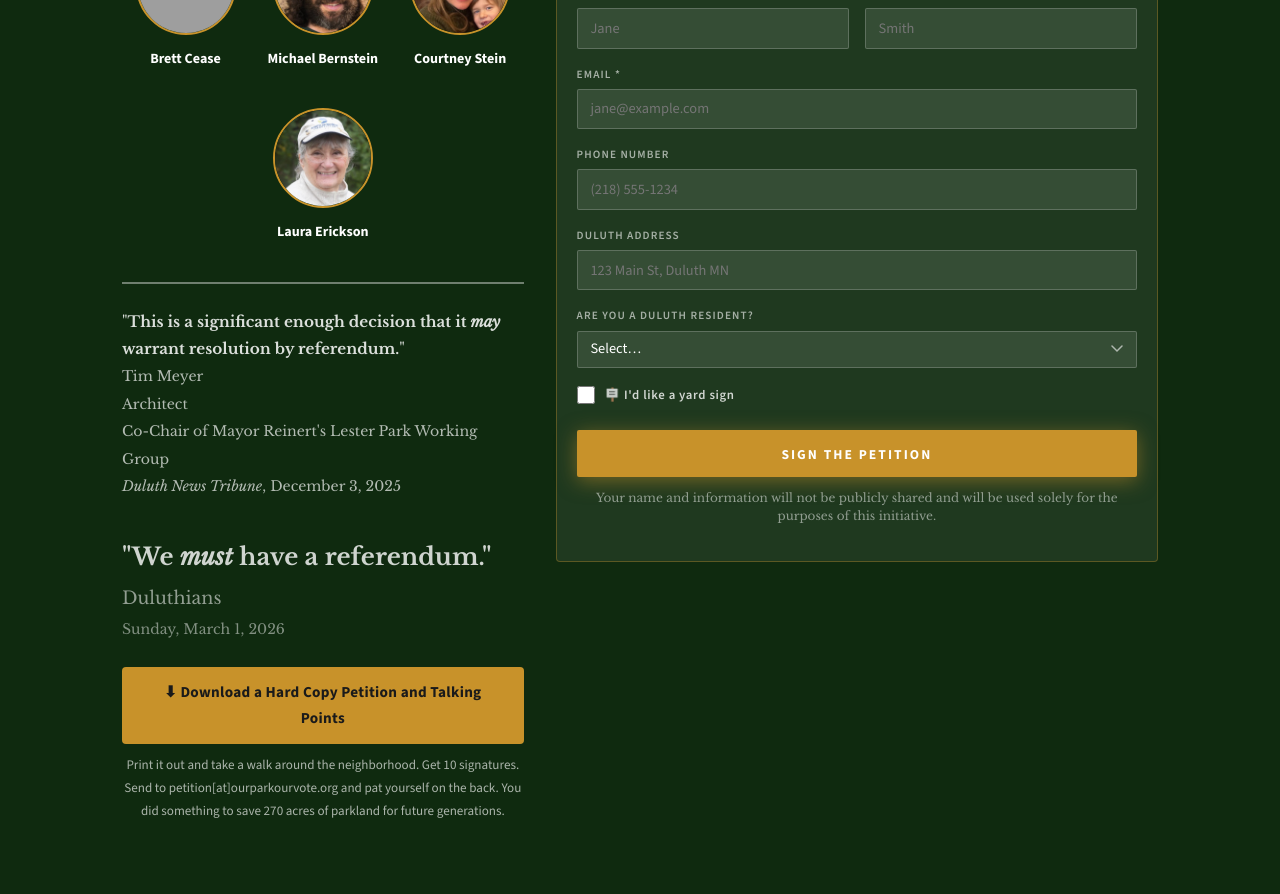
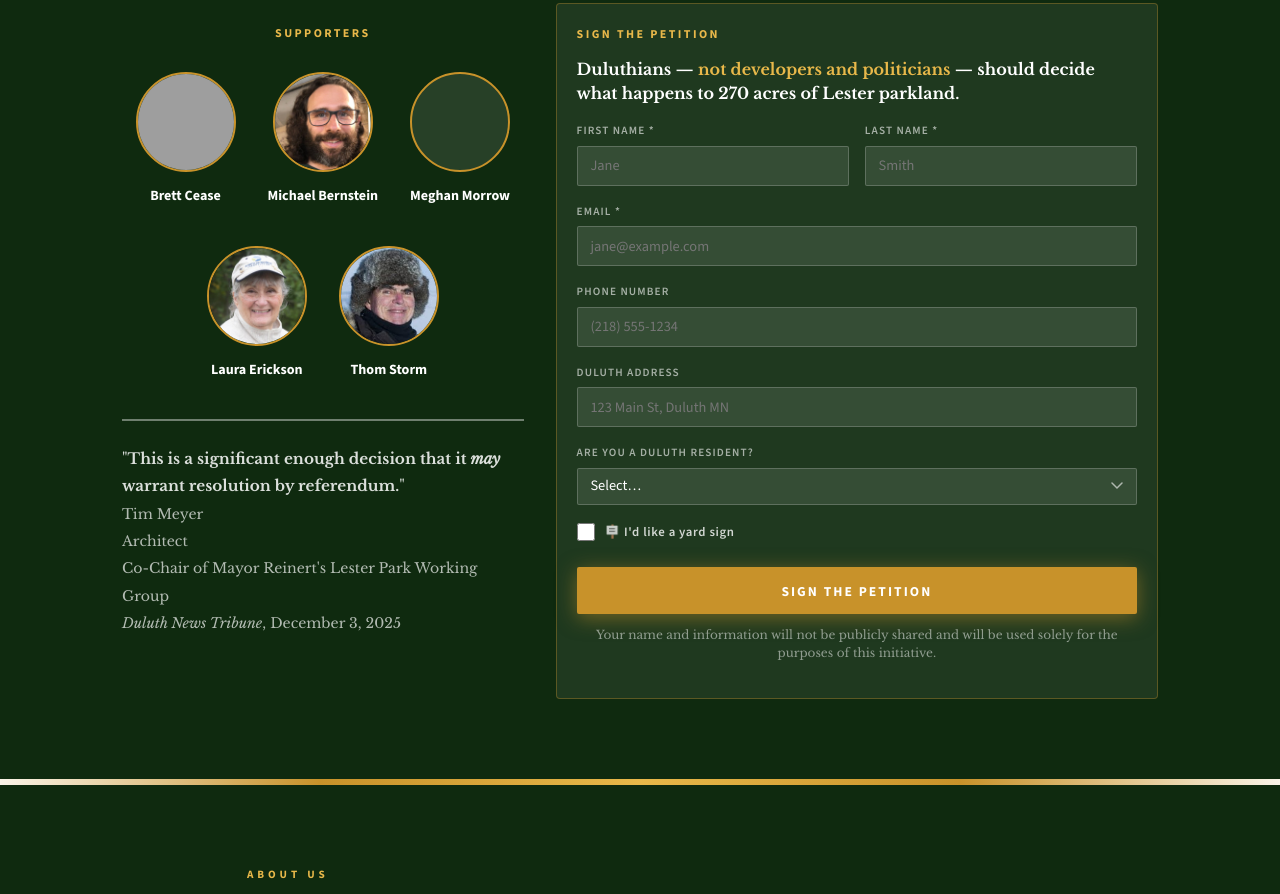
Before and after one commit to mbernstein04/ourparkourvote, a plain HTML site: page index.html in a window 1280 px wide. Shown: the part 406-1300 px from the top of the page. Drawn offline with nearby package versions, Linux system fonts and the light colour scheme; grey boxes are pictures that could not be loaded; a web font is replaced by a local one.

Commit message:
Add files via upload

```diff
--- a/index.html
+++ b/index.html
@@ -860,7 +860,8 @@ footer a { color: var(--gold-light); }
 ══════════════════════════════════════ -->
 <section id="petition" class="sec-petition">
   <div class="container">
-    <h2 class="section-title" style="color:#fff;margin-bottom:1.5rem;text-align:center;">Tell the Mayor and City Council:<br><span>Put Lester's Future to a Public Vote</span></h2>
+    <p class="section-label" style="color:var(--gold-light);text-align:center;">Sign Our Citizen Initiative Petition</p>
+    <h2 class="section-title" style="color:#fff;margin-bottom:1.5rem;text-align:center;"><span style="color:#fff;">Duluthians</span> <span style="color:var(--gold);">— not developers and politicians —</span><br><span style="color:#fff;">should decide the fate of 230 acres of Lester parkland.</span></h2>
 
 
 
@@ -870,7 +871,7 @@ footer a { color: var(--gold-light); }
       <!-- LEFT COL: supporters + tim meyer together -->
       <div id="left-col" style="display:flex;flex-direction:column;">
         <div id="our-supporters" style="padding-top:1.25rem;">
-          <h3 style="font-family:'Source Sans 3',sans-serif;font-size:0.75rem;font-weight:800;letter-spacing:0.2em;text-transform:uppercase;color:var(--gold-light);text-align:center;margin-bottom:1.75rem;">Add Your Voice</h3>
+          <h3 style="font-family:'Source Sans 3',sans-serif;font-size:0.75rem;font-weight:800;letter-spacing:0.2em;text-transform:uppercase;color:var(--gold-light);text-align:center;margin-bottom:1.75rem;">Supporters</h3>
           <div style="display:flex;flex-wrap:wrap;justify-content:center;gap:2rem;">
             <div style="text-align:center;max-width:160px;">
               <div style="width:100px;height:100px;border-radius:50%;overflow:hidden;margin:0 auto 0.75rem;border:2px solid var(--gold);background:rgba(255,255,255,0.1);">
@@ -886,9 +887,9 @@ footer a { color: var(--gold-light); }
             </div>
             <div style="text-align:center;max-width:160px;">
               <div style="width:100px;height:100px;border-radius:50%;overflow:hidden;margin:0 auto 0.75rem;border:2px solid var(--gold);background:rgba(255,255,255,0.1);">
-                <img src="courtney-stein.jpg" alt="Courtney Stein" style="width:100%;height:100%;object-fit:cover;" onerror="this.style.display='none'">
+                <img src="meghan-morrow.jpg" alt="Meghan Morrow" style="width:100%;height:100%;object-fit:cover;" onerror="this.style.display='none'">
               </div>
-              <p style="font-family:'Source Sans 3',sans-serif;font-weight:700;font-size:0.88rem;color:#fff;margin-bottom:0.3rem;">Courtney Stein</p>
+              <p style="font-family:'Source Sans 3',sans-serif;font-weight:700;font-size:0.88rem;color:#fff;margin-bottom:0.3rem;">Meghan Morrow</p>
             </div>
             <div style="text-align:center;max-width:160px;">
               <div style="width:100px;height:100px;border-radius:50%;overflow:hidden;margin:0 auto 0.75rem;border:2px solid var(--gold);background:rgba(255,255,255,0.1);">
@@ -896,16 +897,18 @@ footer a { color: var(--gold-light); }
               </div>
               <p style="font-family:'Source Sans 3',sans-serif;font-weight:700;font-size:0.88rem;color:#fff;margin-bottom:0.3rem;">Laura Erickson</p>
             </div>
+            <div style="text-align:center;max-width:160px;">
+              <div style="width:100px;height:100px;border-radius:50%;overflow:hidden;margin:0 auto 0.75rem;border:2px solid var(--gold);background:rgba(255,255,255,0.1);">
+                <img src="thom-storm.jpg" alt="Thom Storm" style="width:100%;height:100%;object-fit:cover;" onerror="this.style.display='none'">
+              </div>
+              <p style="font-family:'Source Sans 3',sans-serif;font-weight:700;font-size:0.88rem;color:#fff;margin-bottom:0.3rem;">Thom Storm</p>
+            </div>
           </div>
 
         <!-- Tim Meyer - desktop only -->
-        <div id="tim-meyer-desktop" style="margin-top:2rem;">
+        <div id="tim-meyer-desktop" style="margin-top:2rem;text-align:center;">
           <div style="border-top:2px solid rgba(255,255,255,0.4);margin-bottom:1.5rem;"></div>
-          <p style="color:rgba(255,255,255,0.85);font-family:'Libre Baskerville',Georgia,serif;font-size:0.95rem;line-height:1.8;margin:0;font-weight:400;">"<strong>This is a significant enough decision that it <em>may</em> warrant resolution by referendum.</strong>"<br><span style="font-size:0.88rem;opacity:0.8;">Tim Meyer<br>Architect<br>Co-Chair of Mayor Reinert's Lester Park Working Group<br><em>Duluth News Tribune</em>, December 3, 2025<br><br><strong style="color:#fff;font-size:1.5rem;display:block;text-align:left;margin-top:0.5rem;">"We <em>must</em> have a referendum."</strong><span style="font-size:1.1rem;opacity:0.8;display:block;margin-top:0.3rem;">Duluthians</span><span style="font-size:0.88rem;opacity:0.7;display:block;margin-top:0.2rem;">Sunday, March 1, 2026</span></span></p>
-        <div style="margin-top:1.5rem;display:flex;flex-direction:column;align-items:center;text-align:center;">
-          <a href="petition.pdf" download style="display:inline-block;background:var(--gold);color:#1a1a1a;font-family:'Source Sans 3',sans-serif;font-weight:800;font-size:0.95rem;padding:0.75rem 1.25rem;border-radius:4px;text-decoration:none;letter-spacing:0.02em;">⬇ Download a Hard Copy Petition and Talking Points</a>
-          <p style="font-family:'Source Sans 3',sans-serif;font-size:0.82rem;color:rgba(255,255,255,0.65);margin-top:0.6rem;">Print it out and take a walk around the neighborhood. Get 10 signatures. Send to petition[at]ourparkourvote.org and pat yourself on the back. You did something to save 270 acres of parkland for future generations.</p>
-        </div>
+          <p style="color:rgba(255,255,255,0.85);font-family:'Libre Baskerville',Georgia,serif;font-size:0.95rem;line-height:1.8;margin:0;font-weight:400;text-align:left;">"<strong>This is a significant enough decision that it <em>may</em> warrant resolution by referendum.</strong>"<br><span style="font-size:0.88rem;opacity:0.8;">Tim Meyer<br>Architect<br>Co-Chair of Mayor Reinert's Lester Park Working Group<br><em>Duluth News Tribune</em>, December 3, 2025</span></p>
         </div>
         </div>
       </div>
@@ -959,11 +962,7 @@ footer a { color: var(--gold-light); }
 <section id="tim-meyer-mobile" style="background:var(--forest-dark);padding:2.5rem 0;">
   <div class="container-narrow" style="text-align:center;">
     <div style="border-top:2px solid rgba(255,255,255,0.4);margin-bottom:1.5rem;"></div>
-    <p style="color:rgba(255,255,255,0.85);font-family:'Libre Baskerville',Georgia,serif;font-size:0.95rem;line-height:1.8;margin:0;font-weight:400;">"<strong>This is a significant enough decision that it <em>may</em> warrant resolution by referendum.</strong>"<br><span style="font-size:0.88rem;opacity:0.8;">Tim Meyer<br>Architect<br>Co-Chair of Mayor Reinert's Lester Park Working Group<br><em>Duluth News Tribune</em>, December 3, 2025<br><br><strong style="color:#fff;font-size:1.5rem;display:block;text-align:center;margin-top:0.5rem;">"We <em>must</em> have a referendum."</strong><span style="font-size:1.1rem;opacity:0.8;display:block;margin-top:0.3rem;">Duluthians</span><span style="font-size:0.88rem;opacity:0.7;display:block;margin-top:0.2rem;">Sunday, March 1, 2026</span></span></p>
-  <div style="margin-top:1.5rem;text-align:center;">
-          <a href="petition.pdf" download style="display:inline-block;background:var(--gold);color:#1a1a1a;font-family:'Source Sans 3',sans-serif;font-weight:800;font-size:0.95rem;padding:0.75rem 1.25rem;border-radius:4px;text-decoration:none;letter-spacing:0.02em;">⬇ Download a Hard Copy Petition and Talking Points</a>
-          <p style="font-family:'Source Sans 3',sans-serif;font-size:0.82rem;color:rgba(255,255,255,0.65);margin-top:0.6rem;">Print it out and take a walk around the neighborhood. Get 10 signatures. Send to petition[at]ourparkourvote.org and pat yourself on the back. You did something to save 270 acres of parkland for future generations.</p>
-        </div>
+    <p style="color:rgba(255,255,255,0.85);font-family:'Libre Baskerville',Georgia,serif;font-size:0.95rem;line-height:1.8;margin:0;font-weight:400;">"<strong>This is a significant enough decision that it <em>may</em> warrant resolution by referendum.</strong>"<br><span style="font-size:0.88rem;opacity:0.8;">Tim Meyer<br>Architect<br>Co-Chair of Mayor Reinert's Lester Park Working Group<br><em>Duluth News Tribune</em>, December 3, 2025</span></p>
   </div>
 </section>
 
@@ -1494,12 +1493,6 @@ footer a { color: var(--gold-light); }
         <h4>Sign the Petition</h4>
         <p>This is the single most important thing you can do. We need your signature to force a binding public referendum on the future of Lester parkland. It takes 30 seconds. <strong>Do it now, then send the link to five people you know.</strong></p>
         <a href="#" onclick="window.scrollTo({top:0,behavior:'smooth'})" class="btn">Sign the Petition →</a>
-      </div>
-
-      <div class="action-card">
-        <h4>📋 Download a Hard Copy Petition and Talking Points</h4>
-        <p>Print it out and take a walk around the neighborhood. Get 10 signatures. Send to petition[at]ourparkourvote.org and pat yourself on the back. You did something to save 270 acres of parkland for future generations.</p>
-        <a href="petition.pdf" download class="btn">Download the Petition →</a>
       </div>
 
       <div class="action-card">
```
Also changed, not shown: thank-you.html (+19 -14 lines), thom-storm.jpg (added).
